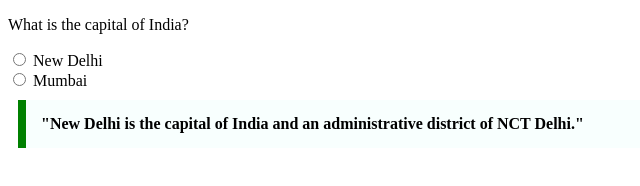
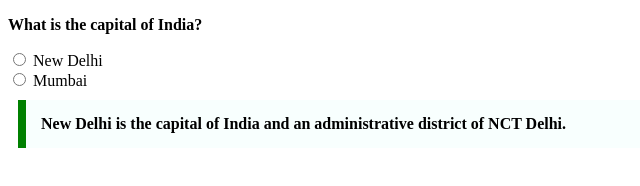
Before and after one commit to acciojob/trivia-Luvpandey, a website: page main.html in a window 1280 px wide. Shown: the whole page, without its empty margins (0-640 px from the left). Drawn offline with Linux system fonts and the light colour scheme.

Commit message:
created a submission

```diff
--- a/main.html
+++ b/main.html
@@ -21,8 +21,7 @@
     </form>
 
     <blockquote>
-        "New Delhi is the capital of India and an administrative district of NCT Delhi."
-	    <br>
+        New Delhi is the capital of India and an administrative district of NCT Delhi.
 	</blockquote>
 
 
--- a/styles.css
+++ b/styles.css
@@ -1,5 +1,9 @@
 
 /* Your CSS Code here. */
+
+form p{
+	font-weight:bold;
+}
 
  blockquote {
             max-width: 600px;
```
